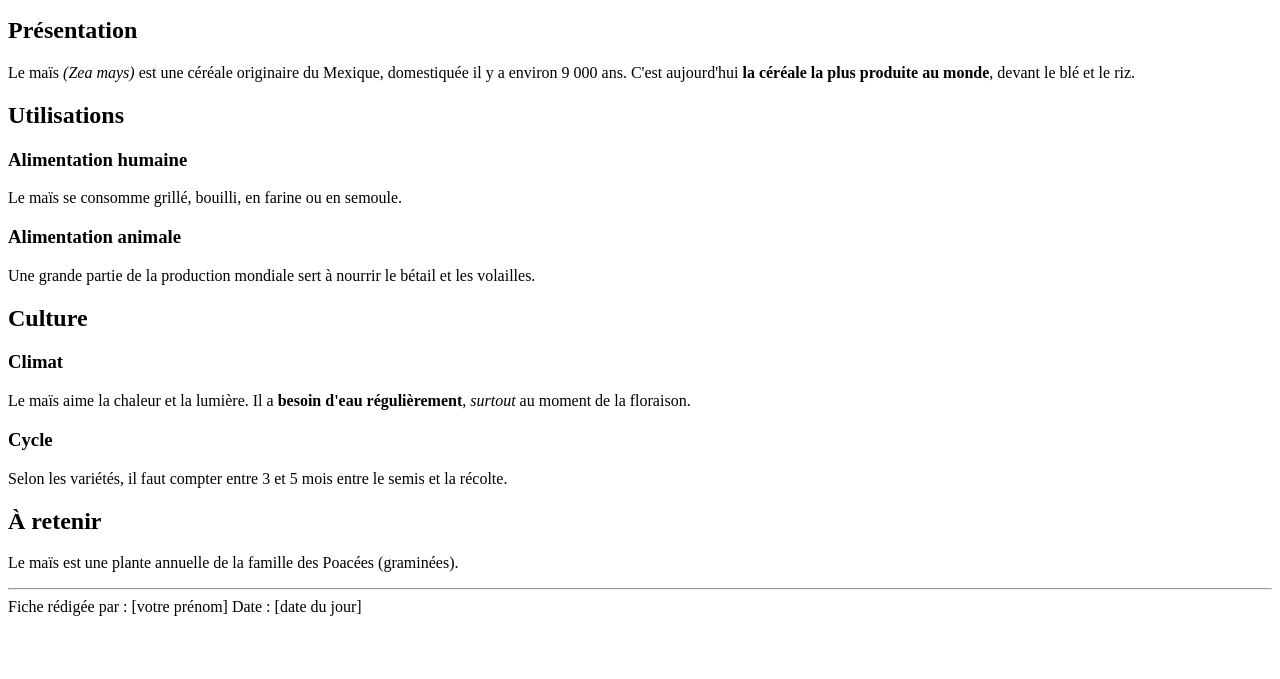
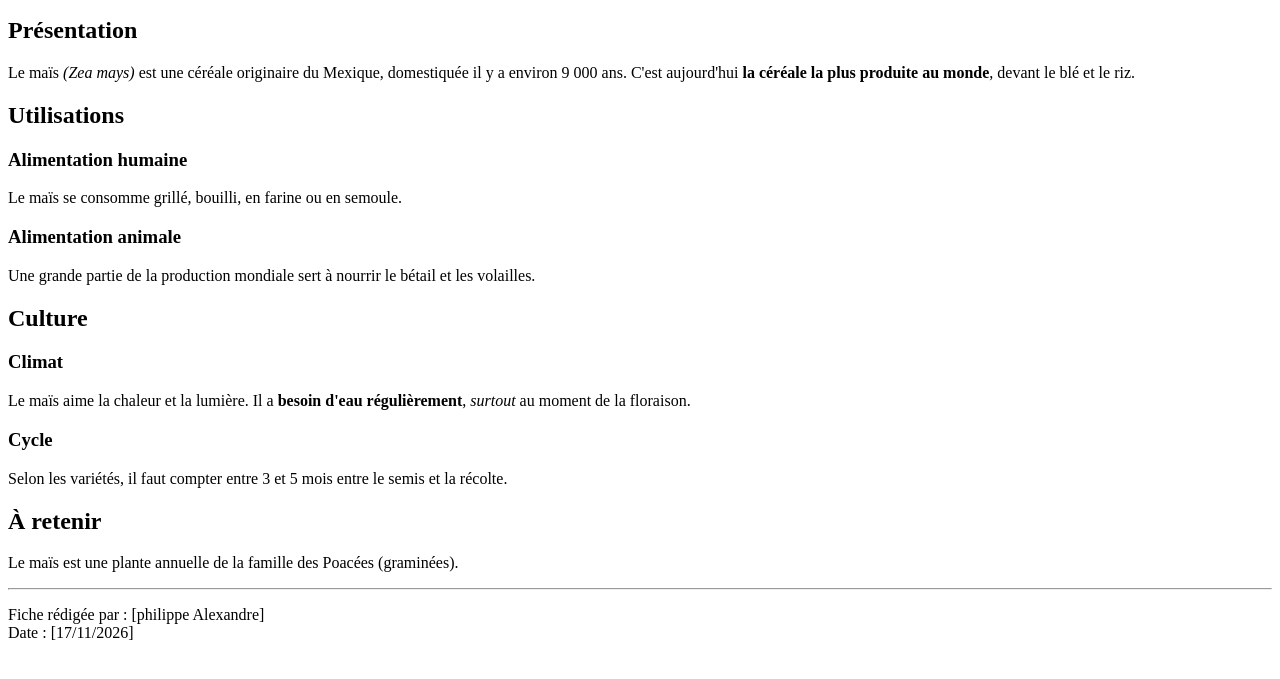
Before and after one commit to kouassiphilippe50/exercice-html, a plain HTML site: page 02-titres-paragraphes/index.html in a window 1280 px wide. Shown: the part 101-780 px from the top of the page. Drawn offline with Linux system fonts and the light colour scheme.

Commit message:
balise <p> et <br>

```diff
--- a/02-titres-paragraphes/index.html
+++ b/02-titres-paragraphes/index.html
@@ -34,8 +34,8 @@
   <p> Le maïs est une plante annuelle de la famille des Poacées (graminées).</p>
 
   <hr>
-  Fiche rédigée par : [votre prénom]
-  Date : [date du jour]
+  <p> Fiche rédigée par : [philippe Alexandre]<br>
+  Date : [17/11/2026] </p>
 
 </body>
 </html>
```
